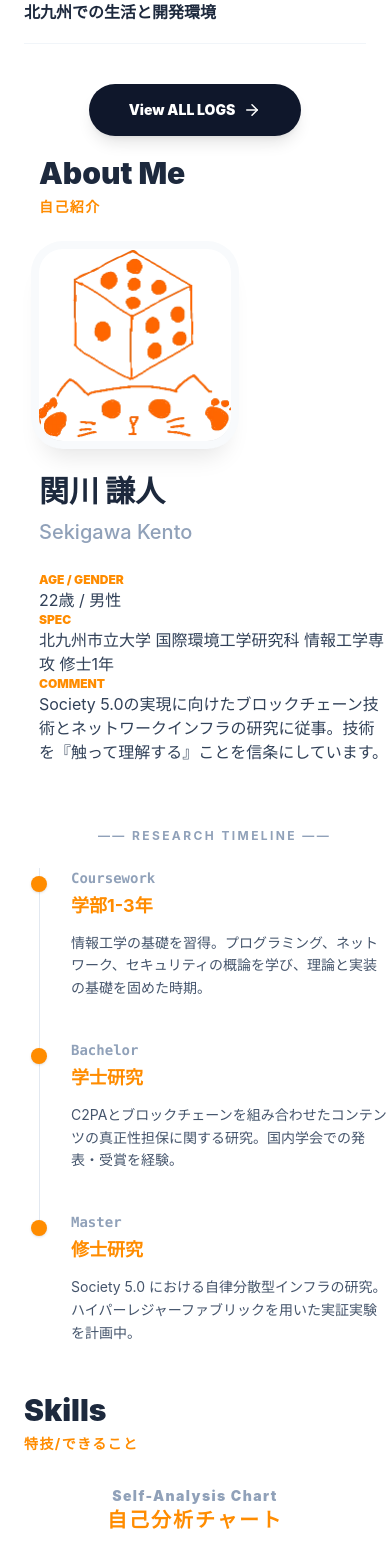
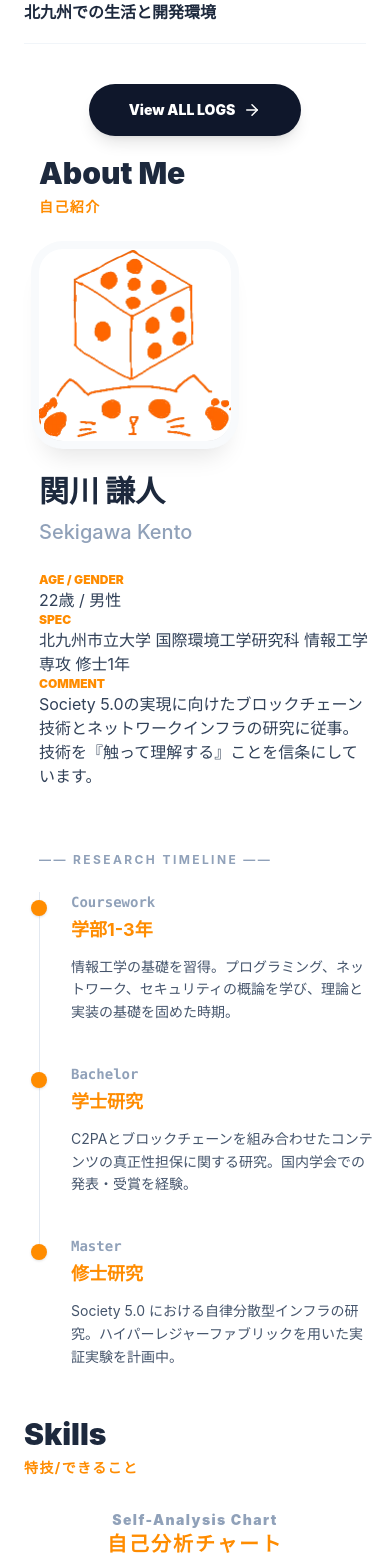
Before and after one commit to SageKenty/Web, a React (Vite) app: page / in a window 390 px wide. Shown: the part 1738-3303 px from the top of the page. Built offline with nearby package versions, Linux system fonts and the light colour scheme.

Commit message:
Fix About Text View(Add Padding)

```diff
--- a/src/components/sections/About.tsx
+++ b/src/components/sections/About.tsx
@@ -72,7 +72,7 @@ export default function AboutSection() {
                 <div className="flex flex-col md:flex-row gap-12 md:gap-16">
 
                     {/* --- 上(スマホ)/左(PC)：自己紹介欄 --- */}
-                    <div className="w-full md:w-1/2 space-y-8">
+                    <div className="w-full md:w-1/2 space-y-8 pr-5">
                         {/* 画像サイズをスマホでは少し大きく、中央寄せ気味にする工夫 */}
                         <div className="w-48 h-48 md:w-[24vw] md:h-[24vw] rounded-3xl overflow-hidden shadow-xl ring-8 ring-slate-50">
                             <img src={yourImage} alt="Me" className="w-full h-full object-cover" />
@@ -102,12 +102,12 @@ export default function AboutSection() {
                     </div>
 
                     {/* --- 下(スマホ)/右(PC)：研究欄 --- */}
-                    <div className="w-full md:w-1/2 pt-4 md:pt-2">
+                    <div className="w-full md:w-1/2 pt-4 pr-4 md:pt-2 md:pr-15">
                         {/* スマホで見るときに、ここが「研究の履歴」だとわかるように小さな見出しがあってもいいですね */}
-                        <p className="md:hidden text-xs font-bold text-slate-400 mb-6 tracking-[0.2em] uppercase text-center">
+                        <p className="md:hidden text-xs font-bold text-slate-400 mb-6 tracking-[0.2em] uppercase">
                             —— Research Timeline ——
                         </p>
-                        <div className="max-w-md mx-auto md:max-w-none">
+                        <div className="max-w-md md:max-w-none">
                             {TIMELINE_DATA.map((item, index) => (
                               <TimelineItem key={index} {...item} />
                             ))}
```
